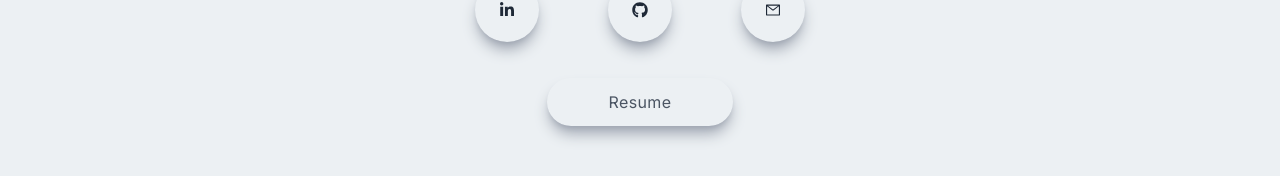
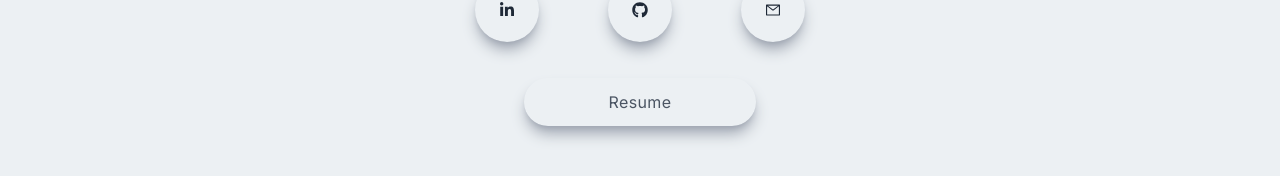
Before and after one commit to ericzhao16/Personal-Website, a Next.js app: page / in a window 1280 px wide. Shown: the part 476-652 px from the top of the page. Built offline with nearby package versions, Linux system fonts and the light colour scheme.

Commit message:
Style changes

```diff
--- a/components/Main.jsx
+++ b/components/Main.jsx
@@ -23,7 +23,7 @@ const Main = () => {
                         <Link href='mailto:zhaoeric@umich.edu' target='_blank' rel='noopener noreferrer'><AiOutlineMail /></Link>
                     </div>
                 </div>
-                <div className='mt-5 w-auto rounded-full shadow-lg shadow-gray-400 p-3 max-w-[20%] cursor-pointer hover:scale-105 ease-in duration-300 items-center mx-auto'>
+                <div className='mt-5 w-auto rounded-full shadow-lg shadow-gray-400 p-3 max-w-[25%] cursor-pointer hover:scale-105 ease-in duration-300 items-center mx-auto'>
                     <Link className='py-4 text-gray-600 max-w-[70%] m-auto' href='https://drive.google.com/drive/folders/1jWBf5vUHnzfSPnwvJ-XPMqku6QqmmF7d?usp=sharing' target='_blank'><p className='text-center'>Resume</p></Link>
                 </div>
             </div>
```
